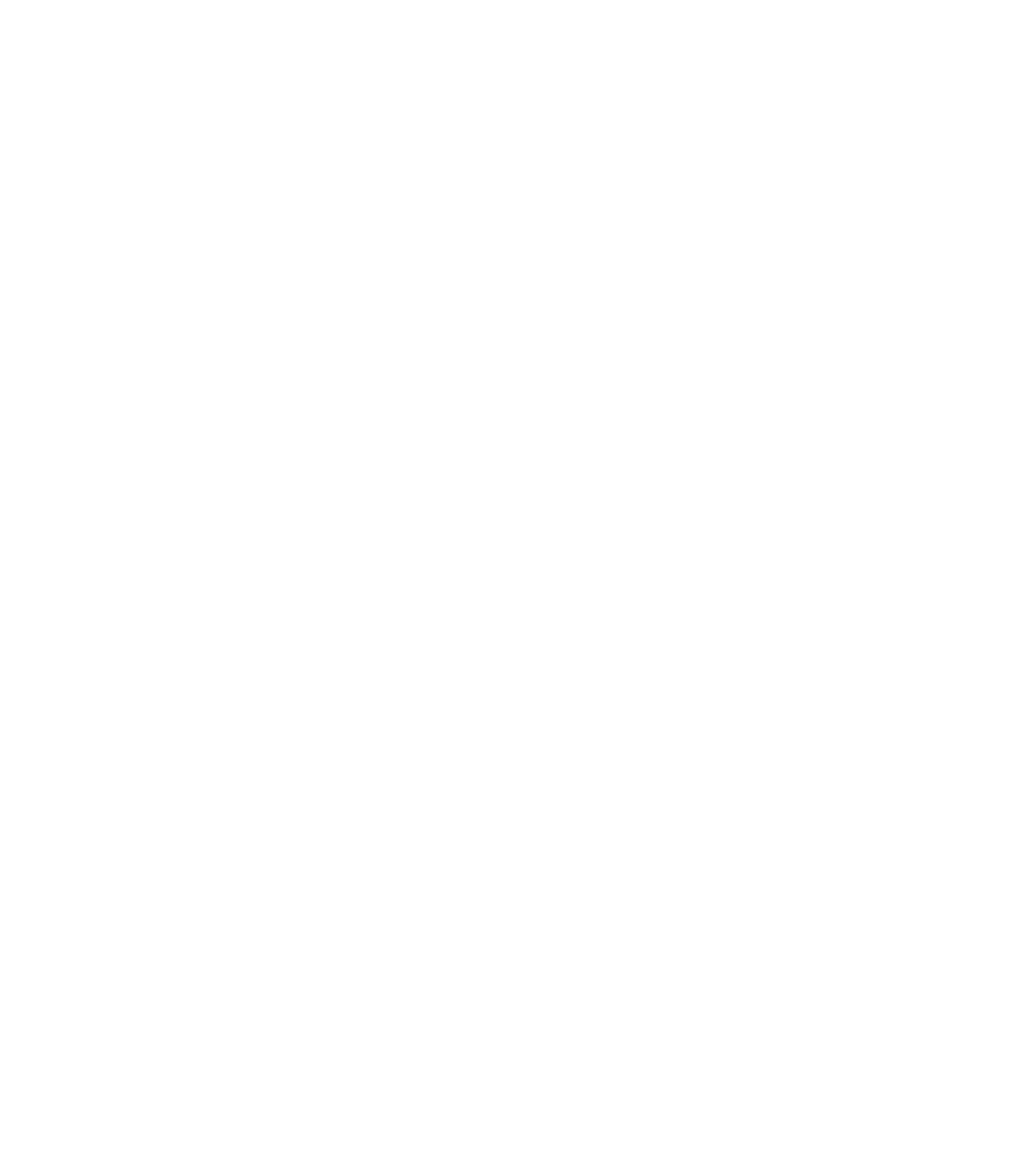
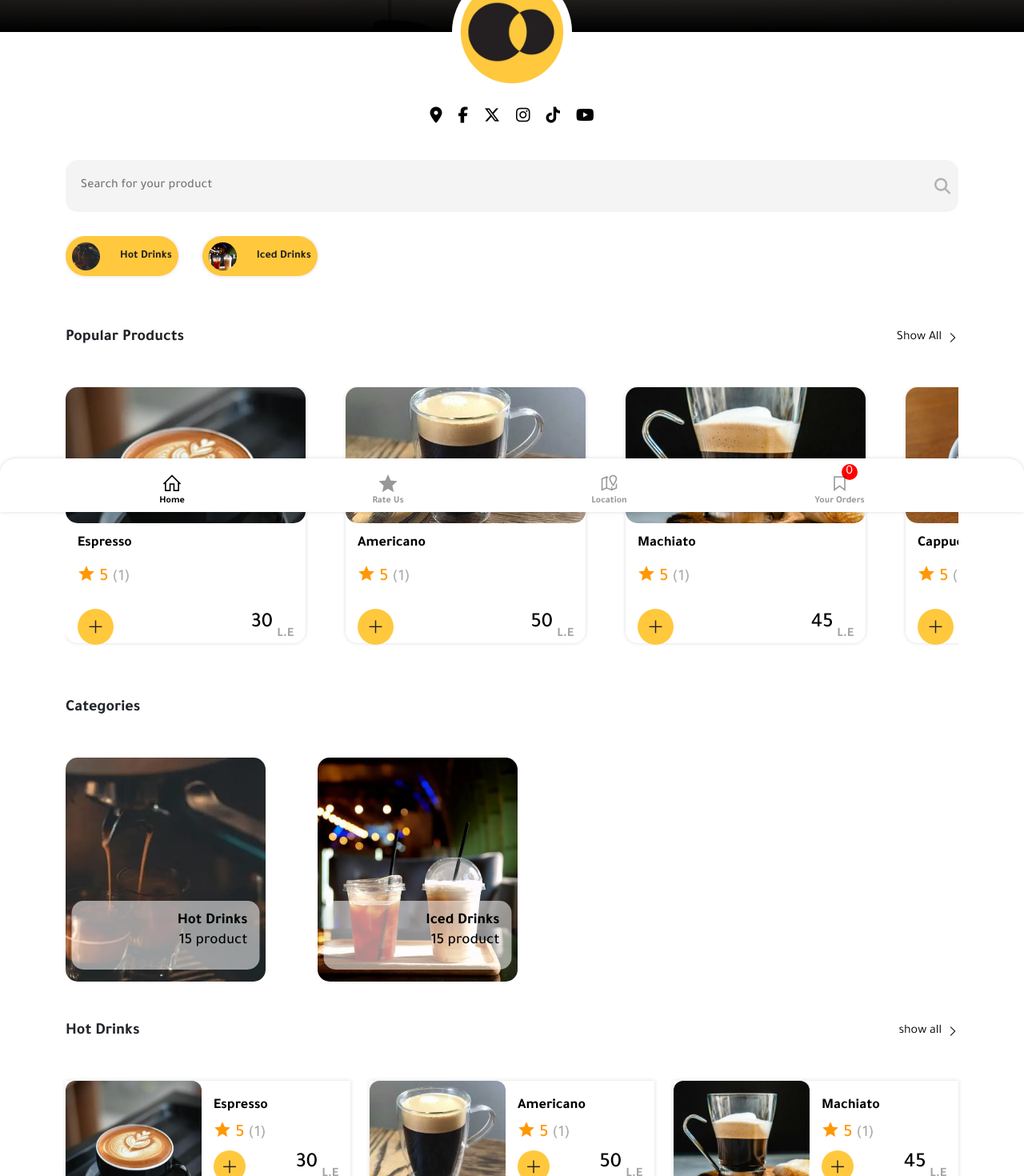
Before and after one commit to abdulrhmanElsawy/kroo-qr-menu, a React (Create React App) app: page / in a window 1280 px wide. Before the commit this address had no page. Shown: the part 160-1630 px from the top of the page at 80% size. Before the commit the page ends 800 px from the top, so only its background shows below. Built offline with nearby package versions, Linux system fonts and the light colour scheme.

Commit message:
Deployed website

```diff
--- a/src/App.js
+++ b/src/App.js
@@ -29,7 +29,7 @@
 
             <Routes>
 
-            <Route path="/kroo-qr-menu/" element={
+            <Route path="/" element={
                 <>
                 <Badge />
                 <Header />
@@ -46,7 +46,7 @@
             } />
 
 
-            <Route path="/kroo-qr-menu/popular-products" element={
+            <Route path="/popular-products" element={
                 <>
                 <Badge />
 
@@ -62,7 +62,7 @@
 
 
 
-            <Route path="/kroo-qr-menu/category" element={
+            <Route path="/category" element={
                 <>
                 <Badge />
 
@@ -77,7 +77,7 @@
             } />
 
 
-        <Route path="/kroo-qr-menu/product" element={
+        <Route path="/product" element={
                 <>
                 <Badge />
 
@@ -92,7 +92,7 @@
 
 
 
-        <Route path="/kroo-qr-menu/bookmark" element={
+        <Route path="/bookmark" element={
                 <>
                 <Badge />
 
--- a/src/components/CatProducts.js
+++ b/src/components/CatProducts.js
@@ -148,7 +148,7 @@
                     {categories.map(category => (
                         <div key={category.id} className='category-section'>
                             <div className='section-header'>
-                                <RouterLink to={`/kroo-qr-menu/category?id=${category.id}`}>
+                                <RouterLink to={`/category?id=${category.id}`}>
                                     <i className="las la-angle-right"></i> show all
                                 </RouterLink>
                                 <h1>{category.name}</h1>
@@ -157,12 +157,12 @@
                                 {products.filter(product => product.categoryId === category.id).map(product => (
                                     <div className='col-lg-4 col-md-12 col-sm-12 col-12' key={product.id}>
                                         <div className='cat-product' data-id={product.id}>
-                                            <RouterLink to={`/kroo-qr-menu/product?id=${product.id}`}>
+                                            <RouterLink to={`/product?id=${product.id}`}>
                                                 <img src={product.img} alt='product img'
                                                     className={animateProduct === product.id ? 'animate-to-bookmark' : ''} />
                                             </RouterLink>
                                             <div className='text'>
-                                                <RouterLink to={`/kroo-qr-menu/product?id=${product.id}`}>
+                                                <RouterLink to={`/product/${product.id}`}>
                                                     <h2>{product.name}</h2>
                                                 </RouterLink>
                                                 <div className='rate'>
@@ -174,7 +174,7 @@
                                                     <h4 className='price'>
                                                         <span> L.E </span> <h6>{product.price}</h6>
                                                     </h4>
-                                                    <RouterLink to={`/kroo-qr-menu/product?id=${product.id}`}>
+                                                    <RouterLink to={`/product?id=${product.id}`}>
                                                     <i className="las la-plus"></i></RouterLink>
                                                 </div>
                                             </div>
--- a/src/components/CategoriesSlider.js
+++ b/src/components/CategoriesSlider.js
@@ -51,7 +51,7 @@
                             {categories.map((category) => (
                                 <SwiperSlide key={category.id}>
                                     <div className='category'>
-                                        <RouterLink to={`/kroo-qr-menu/category?id=${category.id}`}>
+                                        <RouterLink to={`/category?id=${category.id}`}>
                                             <img src={category.img} alt={category.name} />
                                             <h2>{category.name}</h2>
                                         </RouterLink>
--- a/src/components/Category.js
+++ b/src/components/Category.js
@@ -153,7 +153,7 @@
                         {filteredProducts.map(product => (
                             <div key={product.id} className='col-lg-4 col-md-12 col-sm-12 col-12'>
                                 <div className='cat-product'>
-                                    <RouterLink to={`/kroo-qr-menu/product?id=${product.id}`}>
+                                    <RouterLink to={`/product?id=${product.id}`}>
                                         <img
                                             src={product.img}
                                             alt='product img'
@@ -161,7 +161,7 @@
                                         />
                                     </RouterLink>
                                     <div className='text'>
-                                    <RouterLink to={`/kroo-qr-menu/product?id=${product.id}`}>
+                                    <RouterLink to={`/product?id=${product.id}`}>
                                             <h2>{product.name}</h2>
                                         </RouterLink>
                                         <div className='rate'>
@@ -169,7 +169,7 @@
                                         </div>
                                         <div className='options'>
                                             <h4 className='price'> <span> L.E </span> {product.price} </h4>
-                                            <RouterLink to={`/kroo-qr-menu/product?id=${product.id}`}>
+                                            <RouterLink to={`/product?id=${product.id}`}>
                                             <i className="las la-plus"></i></RouterLink>
                                         </div>
                                     </div>
--- a/src/components/DownNav.js
+++ b/src/components/DownNav.js
@@ -59,7 +59,7 @@
                     <div className='nav-content'>
                         <ul>
                             <li>
-                                <RouterLink className={isActive('/kroo-qr-menu/')} to="/kroo-qr-menu/">
+                                <RouterLink className={isActive('/')} to="/">
                                     <i className="las la-home"></i>
                                     Home
                                 </RouterLink>
@@ -78,7 +78,7 @@
                             </li>
                             <li>
                                 <span className='num-products'>{numBookmarkedProducts}</span>
-                                <RouterLink className={isActive('/kroo-qr-menu/bookmark')} to="/kroo-qr-menu/bookmark">
+                                <RouterLink className={isActive('bookmark')} to="/bookmark">
                                     <i className="las la-bookmark"></i>
                                     Your Orders
                                 </RouterLink>
--- a/src/components/Header.js
+++ b/src/components/Header.js
@@ -72,7 +72,7 @@
 
                         <ul>
                             <li>
-                                <a href='https://www.google.com/maps/place/KROO+Creative+Collective/@30.0907085,31.323541,15z/data=!4m6!3m5!1s0x647b0dba92c895c3:0xcd024e50a1729723!8m2!3d30.0907085!4d31.323541!16s%2Fg%2F11tt47yj50?entry=tts&g_ep=EgoyMDI0MDYyNi4wKgksMTAyMTA0NTBIAVAD' target='_blnak'>
+                                <a href='#' target='_blnak'>
                                     <i class="fa-solid fa-location-dot"></i>
                                 </a>
                             </li>
--- a/src/components/MainCategories.js
+++ b/src/components/MainCategories.js
@@ -104,7 +104,7 @@
             <section className='main-categories'>
                 <div className='container'>
                     <div className='section-header'>
-                        <RouterLink to="/kroo-qr-menu/categories"></RouterLink>
+                        <RouterLink to="/categories"></RouterLink>
                         <h1> Categories </h1>
                     </div>
                     <div className='slider'>
@@ -122,7 +122,7 @@
                             {categories.map((category) => (
                                 <SwiperSlide key={category.id}>
                                     <div className='category'>
-                                        <RouterLink to={`/kroo-qr-menu/category?id=${category.id}`}>
+                                        <RouterLink to={`/category?id=${category.id}`}>
                                             <img src={category.img} alt={category.name} />
                                             <div className='text'>
                                                 <h2>{category.name}</h2>
--- a/src/components/PopProductsSlider.js
+++ b/src/components/PopProductsSlider.js
@@ -108,7 +108,7 @@
         <section className='pop-products'>
             <div className='container'>
                 <div className='section-header'>
-                    <RouterLink to="/kroo-qr-menu/popular-products">
+                    <RouterLink to="/popular-products">
                         <i className="las la-angle-right"></i> Show All
                     </RouterLink>
                     <h1>Popular Products</h1>
@@ -128,13 +128,13 @@
                         {products.map((product, index) => (
                             <SwiperSlide key={index}>
                                 <div className='product'>
-                                    <RouterLink to={`/kroo-qr-menu/product?id=${product.id}`}>
+                                    <RouterLink to={`/product?id=${product.id}`}>
                                         <img src={product.img} alt='product img'
                                             className={animateProduct === product.id ? 'animate-to-bookmark' : ''}
                                         />
                                     </RouterLink>
                                     <div className='text'>
-                                        <RouterLink to={`/kroo-qr-menu/product?id=${product.id}`}>
+                                        <RouterLink to={`/product?id=${product.id}`}>
                                             <h2>{product.name}</h2>
                                         </RouterLink>
                                         <div className='rate'>
@@ -142,7 +142,7 @@
                                         </div>
                                         <div className='options'>
                                             <h4 className='price'><span>L.E</span> <h6>{product.price}</h6></h4>
-                                            <RouterLink to={`/kroo-qr-menu/product?id=${product.id}`}>
+                                            <RouterLink to={`/product?id=${product.id}`}>
                                             <i className="las la-plus"></i></RouterLink>
                                         </div>
                                     </div>
--- a/src/components/PopularProducts.js
+++ b/src/components/PopularProducts.js
@@ -95,14 +95,14 @@
                 <div className='container'>
                     <div className='row search-container-ele'>
                         <div className='section-header'>
-                            <RouterLink to="/kroo-qr-menu/category"></RouterLink>
+                            <RouterLink to="/category"></RouterLink>
                             <h1> Popular Products
                             </h1>
                         </div>
                         {products.map(product => (
                             <div key={product.id} className='col-lg-4 col-md-12 col-sm-12 col-12'>
                                 <div className='cat-product'>
-                                    <RouterLink to="/kroo-qr-menu/product">
+                                    <RouterLink to="/product">
                                         <img
                                             src={product.img}
                                             alt='product img'
@@ -110,7 +110,7 @@
                                         />
                                     </RouterLink>
                                     <div className='text'>
-                                        <RouterLink to={`/kroo-qr-menu/product?id=${product.id}`}>
+                                        <RouterLink to={`/product?id=${product.id}`}>
                                             <h2>{product.name}</h2>
                                         </RouterLink>
                                         <div className='rate'>
@@ -118,7 +118,7 @@
                                         </div>
                                         <div className='options'>
                                             <h4 className='price'> <span> L.E </span> {product.price} </h4>
-                                            <RouterLink to={`/kroo-qr-menu/product?id=${product.id}`}>
+                                            <RouterLink to={`/product?id=${product.id}`}>
                                             <i className="las la-plus"></i></RouterLink>
                                         </div>
                                     </div>
--- a/src/components/Product.js
+++ b/src/components/Product.js
@@ -36,9 +36,9 @@
     { id: 1, name: 'size' },
     { id: 2, name: 'size' },
     { id: 3, name: 'size' },
-    { id: 5, name: 'size' },
+    { id: 4, name: 'size' },
 
-    { id: 4, name: 'extra' }
+    { id: 5, name: 'extra' }
 ];
 
 const product_sub_features = [
@@ -83,9 +83,9 @@
     { id: 24, name: 'sunshine mint', integ : 'No adds', price: 65, img: ProductImg24, rating: 5, reviews: 1, categoryId: 2, feature_ids: [ 5] },
     { id: 25, name: 'soft drink', integ : 'No adds', price: 25, img: ProductImg25, rating: 5, reviews: 1, categoryId: 2, feature_ids: [ 5] },
     { id: 26, name: 'ice tea', integ : 'No adds', price: 55, img: ProductImg26, rating: 5, reviews: 1, categoryId: 2, feature_ids: [ 5] },
-    { id: 27, name: 'water', integ : 'No adds', price: 15, img: ProductImg27, rating: 5, reviews: 1, categoryId: 2, feature_ids: [ 5] },
+    { id: 27, name: 'water', integ : 'No adds', price: 15, img: ProductImg27, rating: 5, reviews: 1, categoryId: 2, feature_ids: [ ] },
     { id: 28, name: 'strawberry tango', integ : 'No adds', price: 70, img: ProductImg28, rating: 5, reviews: 1, categoryId: 2, feature_ids: [ 5] },
-    { id: 29, name: 'redbull', integ : 'No adds', price: 55, img: ProductImg29, rating: 5, reviews: 1, categoryId: 2, feature_ids: [ 5] },
+    { id: 29, name: 'redbull', integ : 'No adds', price: 55, img: ProductImg29, rating: 5, reviews: 1, categoryId: 2, feature_ids: [ ] },
     { id: 30, name: 'ice spanish latte', integ : 'No adds', price: 75, img: ProductImg30, rating: 5, reviews: 1, categoryId: 2, feature_ids: [ 5] },
 ];
 
--- a/src/components/css/product.css
+++ b/src/components/css/product.css
@@ -130,7 +130,7 @@
     align-items: center;
     justify-content: space-between;
     margin-top: 40px;
-    direction: ltr;
+    direction: rtl;
 }
 
 .product-page .product-content .options button{
```
